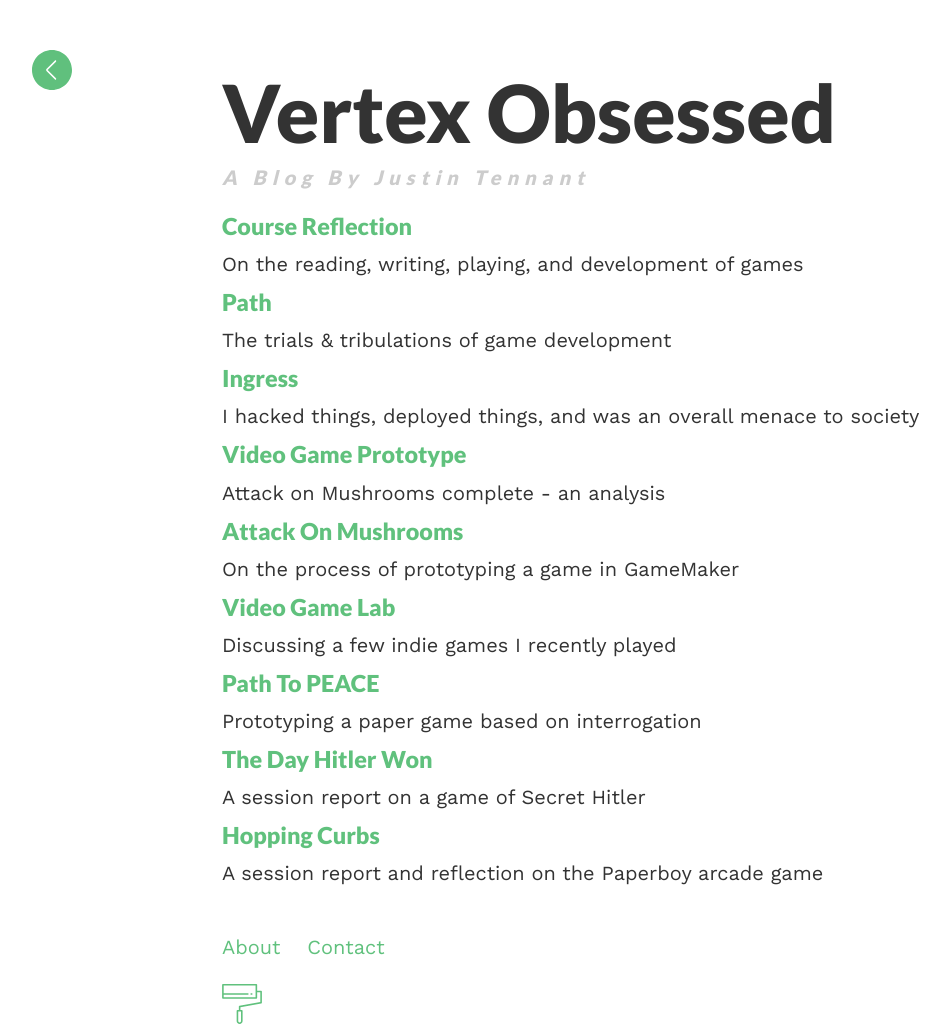
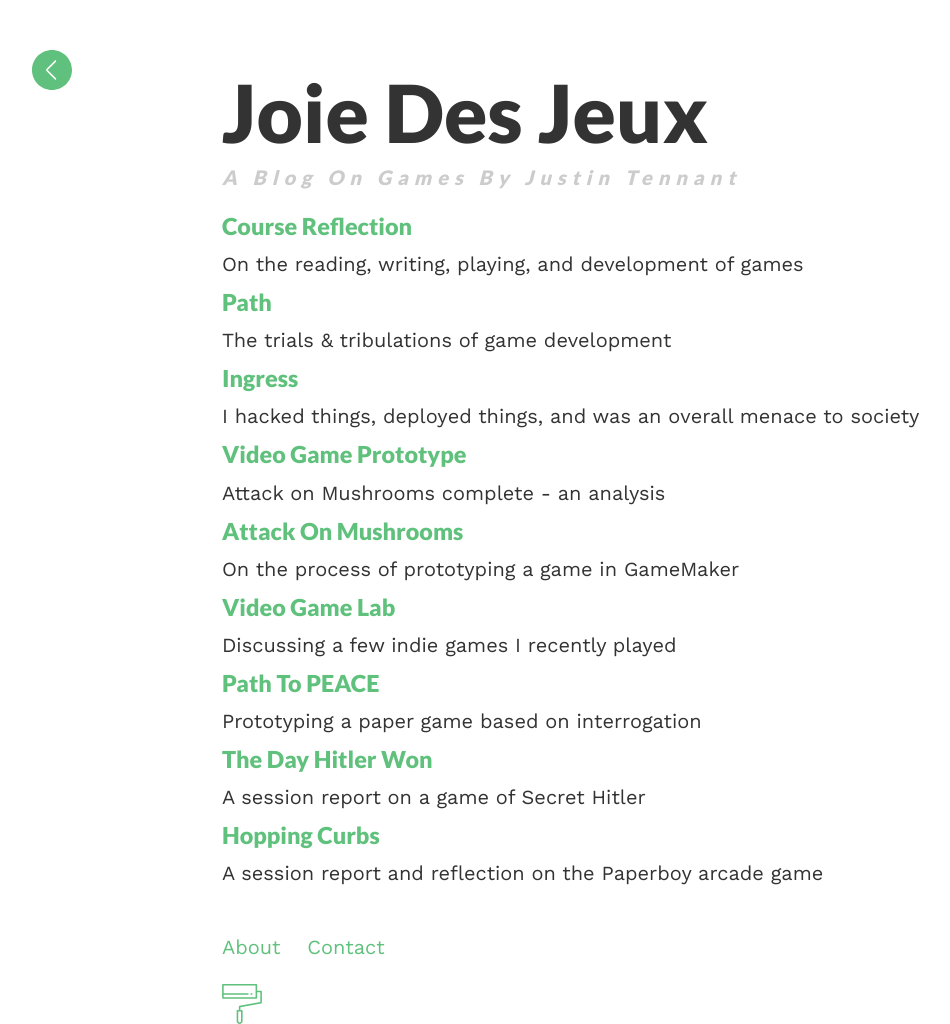
Before and after one commit to justint/cs108-game-blog, a Jekyll site: the page built from index.html, in a window 1280 px wide. Shown: the whole page, without its empty margins (18-968 px from the left). Built offline with Jekyll 4.4.1, drawn with Linux system fonts in a browser that asks for light colours.

Commit message:
Blog name, subtitle revision

```diff
--- a/_config.yml
+++ b/_config.yml
@@ -1,7 +1,8 @@
 ### your site title here
 
-title: Vertex Obsessed
-subtitle: A blog by Justin Tennant
+#title: Vertex Obsessed
+title: Joie des jeux
+subtitle: A blog on games by Justin Tennant
 email: me@justintennant.me
 
 
```
